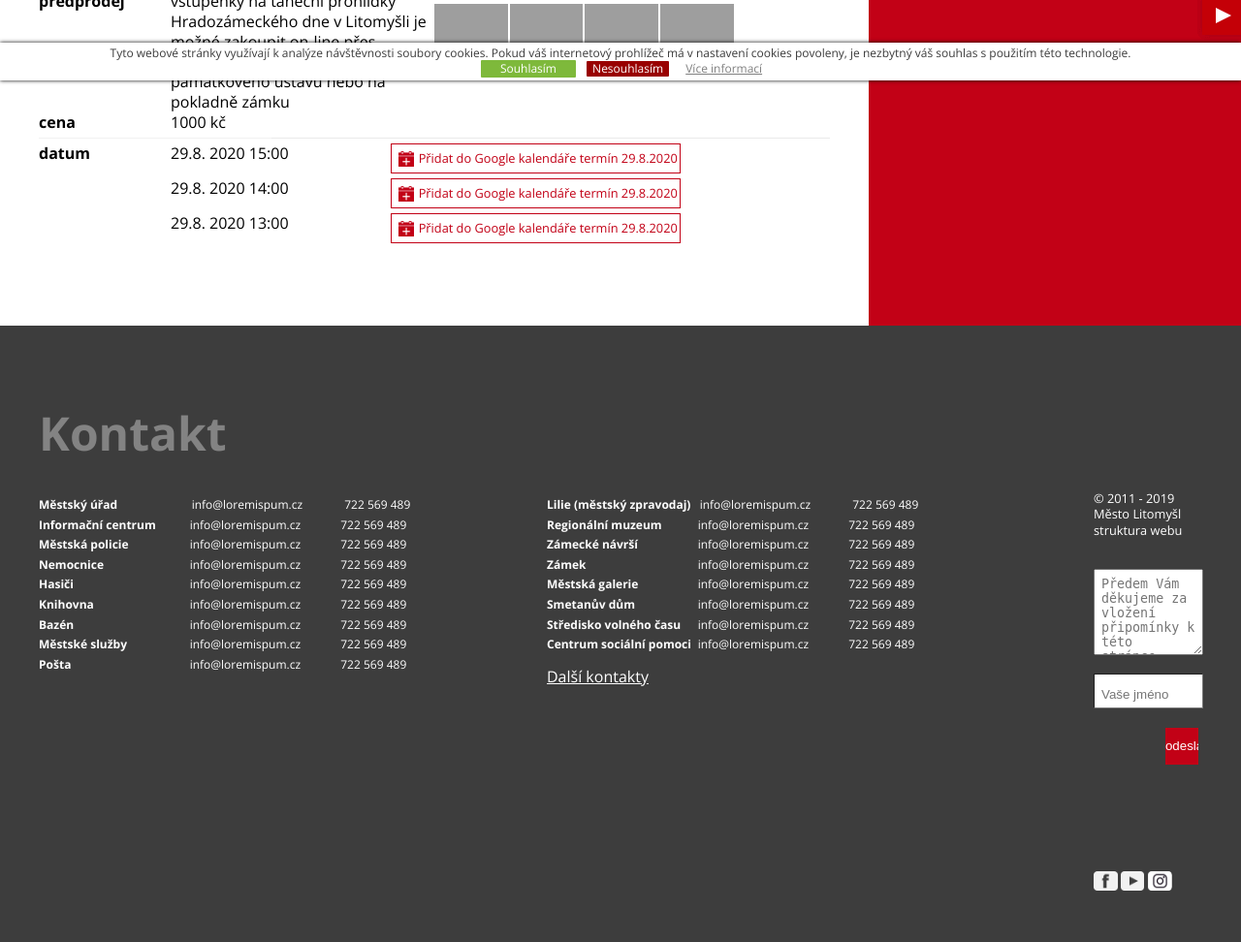
After one commit to wwworks-sro/litomysl, a PHP site: page /kalendar-detail.php in a window 1280 px wide. The commit adds this page. Shown: the part 717-1689 px from the top of the page at 97% size. Run offline with PHP 8.4, Linux system fonts and the light colour scheme; some libraries are stand-ins or nearby versions; grey boxes are pictures that could not be loaded.

Commit message:
Aktualizace 26.8.
První část úprav na základě schůzky 25.8.

```diff
--- a/css/main.css
+++ b/css/main.css
@@ -75,7 +75,7 @@ textarea {width:93%;}
 .but-red {border:none; color:white;background-color:#c20116;}
 .half-input {  width: 47%; float:left;margin-right:0.5%;clear:none;}
 .but-white-empty {border:2px solid white; color:white !important;}
-.but-white{background-color:white;box-shadow: 1px 1px 7px 0px rgba(0, 0, 0, 0.35);color:#c20116 !important;}
+.but-white{background-color:white;box-shadow: 1px 1px 7px 0px rgba(0, 0, 0, 0.35);color:#c20116 !important; margin-left: 15px; margin-top: 15px;}
 
 .fulltext-form {width:42%;float:right;margin-bottom:30px;clear:none;height:30px;}
 .news-header .fulltext-form {margin-top:10px !important;}
@@ -167,7 +167,7 @@ footer .wrap-side {text-align:right;padding-top:90px;}
 
 
 /*Facebook*/
-.rblikebox{background: url("../img/img-system/header/side-facebook.png") no-repeat scroll left bottom transparent !important;display: block;float: right;height: 502px; padding: 0 5px 0 48px;width: 245px;z-index: 1000;position:fixed;right:-250px;bottom:90px;}
+.rblikebox{background: url("../img/img-system/header/side-facebook.png") no-repeat scroll left bottom transparent !important;display: block;float: right;height: 502px; padding: 0 5px 0 48px;width: 245px;z-index: 1000;position:fixed;right:-250px;bottom:250px;}
 .rblikebox div{border:none; position:relative;display:block;}
 .rblikebox span{bottom: 12px;font: 8px "lucida grande",tahoma,verdana,arial,sans-serif;position: absolute;right: 7px;text-align: right;z-index: 999;}
 .rblikebox span a{color: gray;text-decoration:none;}
@@ -175,6 +175,15 @@ footer .wrap-side {text-align:right;padding-top:90px;}
 
 #social-buts{position:fixed;bottom:45px; right:0px;width:48px;}
 #social-buts a {display:block; height:45px;}
+
+footer .cont-email {margin-left: 2px; margin-right: 2px;}
+footer .calendar-search-set div.cal-type-trigger[caltype=pripominka] {background: #c20116!important; position: fixed; right: 0px; bottom: 100px; float: none; width: 40px; height: 140px; box-shadow:rgba(0, 0, 0, 0.6) 0px 0px 10px; -webkit-box-shadow: rgba(0, 0, 0, 0.6) 0px 0px 10px; -moz-box-shadow: rgba(0, 0, 0, 0.6) 0px 0px 10px; z-index: 1;}
+footer .calendar-search-set div.cal-type-trigger[caltype=pripominka]:hover {cursor: pointer;}
+footer .calendar-search-set div.cal-type-trigger div {display: none;}
+footer .calendar-search-set div.cal-type-trigger p {color: white!important; font-weight: bold; transform: rotate(270deg); width: 150px; right: -55px; position: fixed; bottom: 175px; font-size: 14px;}
+footer form input[name=jmeno] {border-width: 1px; width: 93%!important;}
+footer form textarea[name=pripominka] {width: 93%!important;}
+footer form input[name=odeslat] {margin-top: 5px; margin-right: 4%; float: right; width: 30%;}
 /* Menu overlay*/
 /* Overlay style */
 .overlay {  position: fixed;  width: 100%;  height: 100%;  top: 0;  left: 0;  background: rgba(255, 255, 255, 0.95);  z-index:5000;  }
@@ -276,6 +285,7 @@ footer .wrap-side {text-align:right;padding-top:90px;}
     .more-news-mini {height:43px;}
     .more-news-mini img {margin-top:17px;}
     #more-news-mini .news-text {line-height:2.2em;}
+    .footer-contact-col {width:100%;}
 }
 
 
@@ -325,7 +335,6 @@ footer .wrap-side {text-align:right;padding-top:90px;}
     footer .wrap-main{width:100%;}
     footer .wrap-side {padding-top:0px;}
     h2 {font-size:2em;}
-    .footer-contact-col {width:100%;}
     .news-mini img,.more-news-mini {width:31%;}
     .news-mini .news-text,#more-news-mini .news-text  {width:66%;font-size:0.9em;}
     #lang-box{right:5%;}
@@ -351,6 +360,11 @@ footer .wrap-side {text-align:right;padding-top:90px;}
 @media screen and (max-width: 650px) {
     .news-other img,.more-news-mini {width:22%;}
     .news-mini .news-text,#more-news-mini .news-text  {width:76%;}
+}
+
+@media screen and (max-width: 550px) {
+    .cont-line {padding-top:15px;}
+    .cont-line div {width:100%;clear:both;}
 }
 
 @media screen and (max-width: 500px) {
@@ -383,8 +397,6 @@ footer .wrap-side {text-align:right;padding-top:90px;}
     #service-nav-right li {margin-top:10px;}
     #sport-options-wrap .col-md-4, #sport-options-wrap .col-md-2,#sport-options-wrap .col-md-3,#sport-options-wrap .col-md-1 {width:100% !important;}
     #sport-options-wrap .square-pic span {text-align:center !important;}
-    .cont-line {padding-top:15px;}
-    .cont-line div {width:100%;clear:both;}
     .fulltext-form {margin-top:0 !important;}
     th {display:none;}
     tr {    display: table;  width:100%;}
--- a/css/subpages.css
+++ b/css/subpages.css
@@ -5,12 +5,13 @@
 .sub-header {margin-top:5vh;margin-bottom:30px;}
 .subpage-icon {float:left;margin-right:2%;width:10%;max-width:99px;}
 .header-text {padding-left:0px;float:left;width:88%;}
-.breadcrumb {clear:both;font-size:0.9em;opacity:0.6;}
-.breadcrumb a {font-size:0.9em;}
+.breadcrumb {clear:both;font-size:0.8em;opacity:0.6;}
+.breadcrumb a {text-decoration: underline;}
 .subpage-title strong{clear:both;display:block; color:black; font-size:0.45em;font-weight:400;line-height:1.5em;}
 .subpage-title{display:block; float:left;}
 
-.sidebar-nav li {padding:10px 0;border-bottom:3px solid white;width:100%;}
+.sidebar-nav li {padding:10px 0;width:100%;}
+.sidebar-nav ul ul li {border-bottom:3px solid white;}
 .sidebar-nav li ul {margin-left:10%;}
 .sidebar-nav a {text-decoration:none;}
 .sidebar-nav .active {padding-bottom:0;}
@@ -70,7 +71,7 @@
 .overlay {overflow-y:auto;}
 
 
-    /*  -----------------------------------Aktuality-----------------------------------------------  */
+/*  -----------------------------------Aktuality-----------------------------------------------  */
 
 .perex {font-size:1.4em; margin-bottom:15px;}
 .news-detail-images{width:50%;float:left;}
@@ -78,6 +79,14 @@
 .news-detail-gallery{width:95%;}
 .news-detail-footer {margin-bottom:30px;margin-top:30px;}
 
+/*  -----------------------------------Kalendář detail-----------------------------------------------  */
+
+.main-info .date, .main-info .location, .main-info .person {float: left; margin-right: 3%;}
+#kalendar-detail .news-detail-images{width:50%;float:right;}
+#kalendar-detail .text-content {width: 50%;}
+#kalendar-detail .date-content {width: 100%;}
+#kalendar-detail .date-content .cal-perex-links div {margin-bottom: 5px;}
+.hline {background: url(../img/img-system/layout/bg-gray.jpg) repeat-y top right; height: 1px; margin-top: 5px; margin-bottom: 5px;}
 
 /*  -----------------------------------Three cols-----------------------------------------------  */
 
--- a/css/title.css
+++ b/css/title.css
@@ -67,6 +67,10 @@ h2.today-events-title {font-size:1.3em;margin-top:8px;}
 .red-layout .next-section-link {color:white;}
 .calendar-title-links {clear:both;}
 .calendar-title-links a {text-decoration:underline;}
+.link-other-events {text-align: center;}
+.no-image div {width: 100%!important;}
+.hide-image a img {display: none;}
+.hide-image a div {width: 100%!important;}
 
 /*  -----------------------------------Služby-----------------------------------------------  */
 
--- a/css/tourist.css
+++ b/css/tourist.css
@@ -82,7 +82,6 @@ a.more-calendar-link {color:#c20116;text-decoration:underline;margin-bottom:30px
 
 
 .landmarks-list {margin-top:5vh;}
-.landmarks-col-left {margin-top:30px;}
 .square-pic {float:left;margin-right:1%;margin-top:1%;width:19%;min-height:186px;}
 .square-pic img {clear:both;float:none;width:100%;}
 .square-pic span {display:block;font-size:0.75em;max-width:100%;}
--- a/fotogalerie.php
+++ b/fotogalerie.php
@@ -25,7 +25,7 @@
                     </div>
                     <div class="photogallery-wrap">
                         <div class="photogallery-pad">
-                            <a data-fancybox='gallery' href="img/img-gallery/L/gal-1-1.jpg">
+                            <a data-fancybox='gallery' href="img/img-gallery/L/gal-1-1.jpg" data-caption="Popis">
                                 <img src="img/img-gallery/S/gal-1-1.jpg" alt="Lorem ipsum dolor">
                             </a>
                             <a data-fancybox='gallery' href="img/img-gallery/L/gal-1-1.jpg">
--- a/js/main.js
+++ b/js/main.js
@@ -100,7 +100,9 @@ $( document ).ready(function() {
     });
 
     /*Height of the links on calendar page*/
-    $('.cal-detail-link').height($('.cal-item-detail').height());
+	$('.cal-detail-link').each(function(i){
+		$(this).height($(this).parent().height());
+	})
 
     $('.hint-list-trigger').hover(function(){
         $(this).find('.hint-list').fadeIn('slow');
--- /dev/null
+++ b/kalendar-detail.php
@@ -0,0 +1,119 @@
+
+<!DOCTYPE html>
+
+    <?php  include("layouts/_head.php");  ?>
+
+    <body class="sub-page">
+        <?php  include('layouts/_header.php');  ?>
+
+<!--  -----------------------------------Kalendář detail-----------------------------------------------  -->
+
+        <section id="kalendar-detail" class="red-layout">
+            <div class="wrap-main">
+                <div class="pad-main-left">
+                    <div class="sub-header">
+                        <img class="subpage-icon" src="img/img-system/calendar/calendar-detail.png" alt="kalendář">
+                        <div class="header-text">
+                            <div class="breadcrumb">
+                                <a href="">Občan / radnice</a>   > Kalendář
+                            </div>
+                                <h1 class="subpage-title">
+                                    Název události lorem ipsum lorem ipsum lorem ipsum
+                                </h1>
+								<h3 class="main-info">
+									<div class="date">
+										<strong>26. srpna 2020</strong>
+									</div>
+									<div class="location">
+										<img class="info-icon" src="img/img-system/calendar/pointer.png" alt="místo"> Zámek Litomyšl
+									</div>
+									<div class="person">
+										<img class="info-icon" src="img/img-system/calendar/person.png" alt="místo"> NPÚ
+									</div>
+								</h3>
+
+                        </div>
+                        <div class="cleaner"></div>
+                    </div>
+                    <div class="news-detail-images">
+                        <img class="img-news-main" src="img/img-articles/L/news-lorem-ipsum-l.jpg" alt="Lorem ipsum dolor">
+                        <div class="news-detail-gallery">
+                            <a data-fancybox='gallery' href="img/img-gallery/L/gal-1-1.jpg">
+                                <img src="img/img-gallery/S/gal-1-1.jpg" alt="Lorem ipsum dolor">
+                            </a>
+                            <a data-fancybox='gallery' href="img/img-gallery/L/gal-1-1.jpg">
+                                <img src="img/img-gallery/S/gal-1-1.jpg" alt="Lorem ipsum dolor">
+                            </a>
+                            <a data-fancybox='gallery' href="img/img-gallery/L/gal-1-1.jpg">
+                                <img src="img/img-gallery/S/gal-1-1.jpg" alt="Lorem ipsum dolor">
+                            </a>
+                            <a data-fancybox='gallery' href="img/img-gallery/L/gal-1-1.jpg">
+                                <img src="img/img-gallery/S/gal-1-1.jpg" alt="Lorem ipsum dolor">
+                            </a>
+                        </div>
+                    </div>
+                    <div class="text-content">
+                        <p>Lorem ipsum dolor sit amet, consectetuer adipiscing elit. Nam libero. Nam libero tempore. Ipsum dolor si Dolor sit amet, elit. Nam libero tempore. Lorem ipsum dolor sit amet, consectetuer ero tempore. Lorem ipsum dolor sit amet, consectetuer adipiscing elit.</p>
+                        <p>Lorem ipsum <a>dolor sit amet</a>, consectetuer adipiscing elit. Fusce suscipit libero eget elit. Cras pede libero, dapibus nec, pretium sit amet, tempor quis. Integer in sapien. Aliquam in lorem sit amet leo accumsan lacinia. Integer in sapien. Nulla non arcu lacinia neque faucibus fringilla. Nulla quis diam. Aenean vel massa quis mauris vehicula lacinia. Vivamus luctus egestas leo. Phasellus et lorem id felis nonummy placerat.</p>
+						<div class="col-md-4">
+							<strong>předprodej</strong>
+						</div>
+						<div class="col-md-8">
+							vstupenky na taneční prohlídky Hradozámeckého dne v Litomyšli je možné zakoupit on-line přes vstupenkový portál Národního památkového ústavu nebo na pokladně zámku
+						</div>
+						<div class="col-md-4">
+							<strong>cena</strong>
+						</div>
+						<div class="col-md-8">
+							1000 kč
+						</div>
+					</div>
+					<div class="cleaner"></div>
+					<div class="hline"></div>
+					<div class="date-content">
+						<div class="col-md-2">
+							<strong>datum</strong>
+						</div>
+						<div class="cal-perex-links col-md-10">
+							<div class="col-md-4">
+								29.8. 2020 15:00
+							</div>
+							<div class="col-md-8">
+								<a class="cal-google-link"  target="_blank"  href="https://www.google.com/calendar/render?action=TEMPLATE&text=<?php echo urlencode('Název akce');?>&dates=<?php echo time();?>&details=<?php echo urlencode('Lorem ipsum dolor');?>&location=<?php echo urlencode('Lorem ipsum dolor');?>&sf=true&output=xml" >
+									<img src="img/img-system/calendar/calendar-add.png" alt="Kalendář"> Přidat do Google kalendáře termín 29.8.2020
+								</a>
+							</div>
+
+							<div class="col-md-4">
+								29.8. 2020 14:00
+							</div>
+							<div class="col-md-8">
+								<a class="cal-google-link"  target="_blank"  href="https://www.google.com/calendar/render?action=TEMPLATE&text=<?php echo urlencode('Název akce');?>&dates=<?php echo time();?>&details=<?php echo urlencode('Lorem ipsum dolor');?>&location=<?php echo urlencode('Lorem ipsum dolor');?>&sf=true&output=xml" >
+									<img src="img/img-system/calendar/calendar-add.png" alt="Kalendář"> Přidat do Google kalendáře termín 29.8.2020
+								</a>
+							</div>
+
+							<div class="col-md-4">
+								29.8. 2020 13:00
+							</div>
+							<div class="col-md-8">
+								<a class="cal-google-link"  target="_blank"  href="https://www.google.com/calendar/render?action=TEMPLATE&text=<?php echo urlencode('Název akce');?>&dates=<?php echo time();?>&details=<?php echo urlencode('Lorem ipsum dolor');?>&location=<?php echo urlencode('Lorem ipsum dolor');?>&sf=true&output=xml" >
+									<img src="img/img-system/calendar/calendar-add.png" alt="Kalendář"> Přidat do Google kalendáře termín 29.8.2020
+								</a>
+							</div>
+						</div>
+					</div>
+					<div class="cleaner"></div>
+                </div>
+            </div>
+            <div class="cleaner"></div>
+        </section>
+
+        <?php  include("layouts/_footer.php");  ?>
+        <?php  include('layouts/_facebookSide.php');  ?>
+
+        <link rel="stylesheet" type="text/css" href="js/lightbox3/dist/jquery.fancybox.min.css" />
+        <script src="js/lightbox3/dist/jquery.fancybox.min.js"></script>
+
+    </body>
+</html>
--- a/kalendar.php
+++ b/kalendar.php
@@ -190,8 +190,8 @@
                                 <div class="col-md-3 cal-type-trigger" calType="mesic">
                                     <div>měsíc</div>
                                 </div>
-                                <div class="col-md-3 cal-type-trigger" calType="oddo">
-                                    <div>od do</div>
+                                <div class="col-md-3 cal-type-trigger" calType="misto">
+                                    <div>místo</div>
                                 </div>
                                 <div class="col-md-3 cal-type-trigger" calType="nazev">
                                     <div>název</div>
--- a/layouts/_footer.php
+++ b/layouts/_footer.php
@@ -35,6 +35,29 @@
     <div class="wrap-side">
         <div class="pad-main-right">
             <span class="">© 2011 - 2019 Město Litomyšl struktura webu</span>
+			<div class="breakerAuto">&nbsp;</div>
+			<div class="calendar-search-set">
+				<div class="col-md-12 cal-type-trigger search-active" caltype="pripominka" style="background: yellow;">
+					<p style="color: red; font-weight: bold;">Vaše připomínka k této stránce</p>
+				</div>
+
+				<form id="calendar-search-name" class="calendar-search cal-type-pripominka" method="post" action="http://temp.litomysl.cz/pripominka/" style="display: block;">
+					<div class="col-md-12 cal-type-trigger" caltype="">
+						<div>skrýt</div>
+					</div>
+					<div class="col-md-12">
+					  <textarea placeholder="Předem Vám děkujeme za vložení připomínky k této stránce." id="pripominka" name="pripominka" style="width: 100%; height: 6em; outline: none; "></textarea>
+					</div>
+					<div class="col-md-12">
+					  <input type="text" name="jmeno" placeholder="Vaše jméno" style="width: 100%; ">
+					</div>
+					<div class="col-md-12">
+					  <input type="hidden" name="url" value="/svoz_komunalniho_odpadu">
+					  <input type="submit" name="odeslat" value="odeslat" class="submit" onclick="return confirm(&quot;Opravdu chcete odeslat Vaši připomínku?&quot;)">
+					</div>
+					<div class="cleaner"></div>
+				</form>
+			</div>
             <div class="social-links">
                 <a href=""><img src="img/img-system/footer/facebook.png" alt="facebook"></a>
                 <a href=""><img src="img/img-system/footer/youtube.png" alt="youtube"></a>
```
Also changed, not shown: _tipy-na-vylet.php (+7 -9 lines), index.php (+6 -4 lines).
